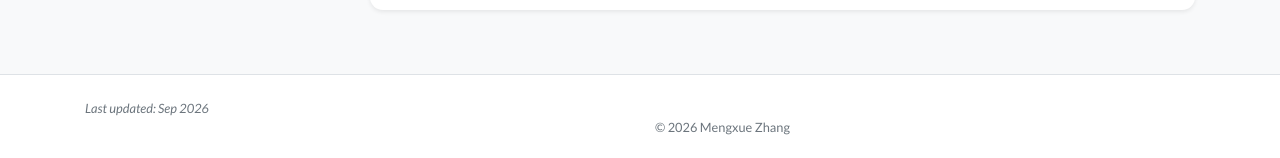
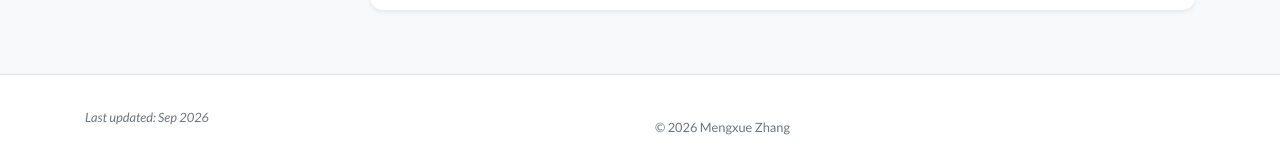
Before and after one commit to mengxue-rs/mengxue-rs.github.io, a Jekyll site: the page built from index.html, in a window 1280 px wide and 900 px high, scrolled down 663 px. Shown: the part 739-897 px from the top of the window. Built offline with Jekyll 4.4.1, drawn with Linux system fonts in a browser that asks for light colours; nearby versions of some CDN libraries; a style sheet for code colours, icons or effects is not loaded.

Commit message:
Update footer.html

```diff
--- a/_includes/footer.html
+++ b/_includes/footer.html
@@ -1,6 +1,6 @@
 <footer class="footer border-top py-2 mt-5 bg-white small">
     <div class="{% if page.container_class %}{{ page.container_class }}{% else %}container-lg{% endif %}">
-        <div class="row my-3">
+        <div class="row my-3 align-items-center">
             <div class="col-6">
                 <div class="text-muted">
                     <i>Last updated: {{ "now" | date: "%b %Y" }}</i>
```
